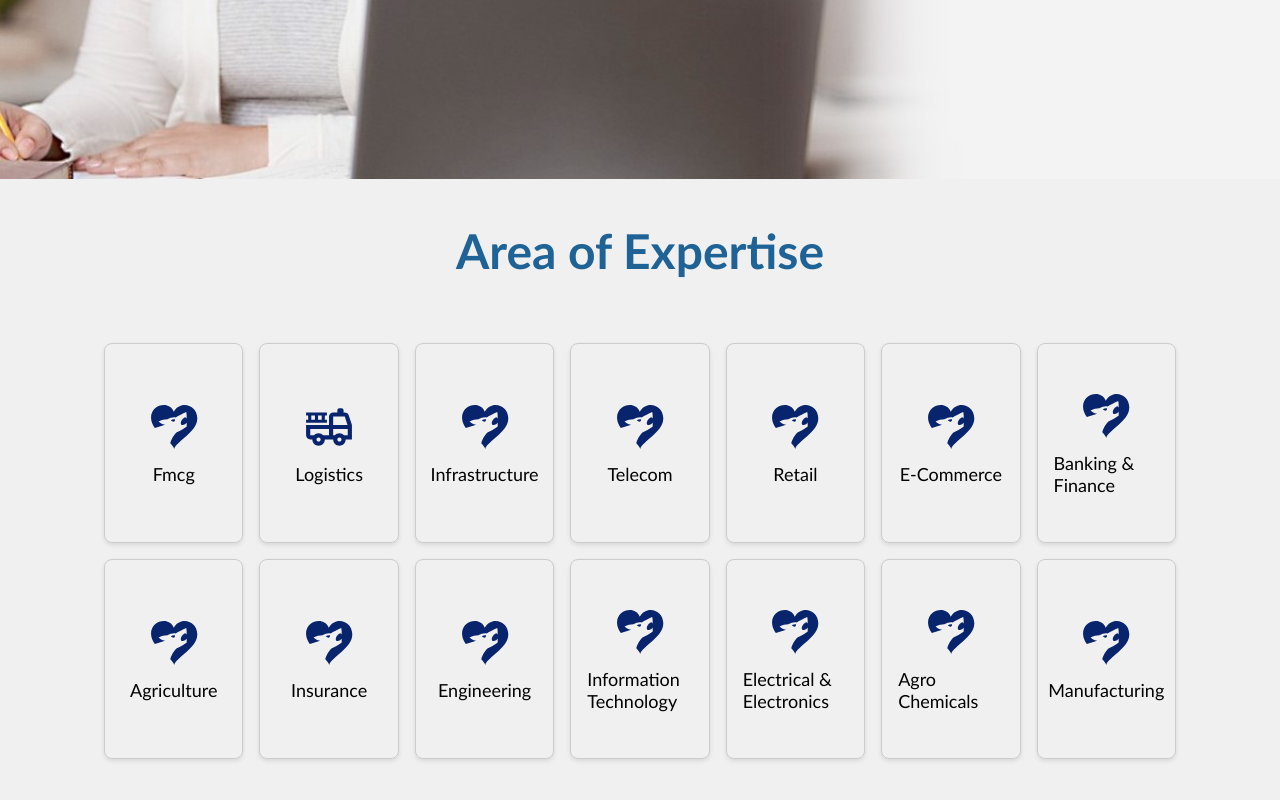
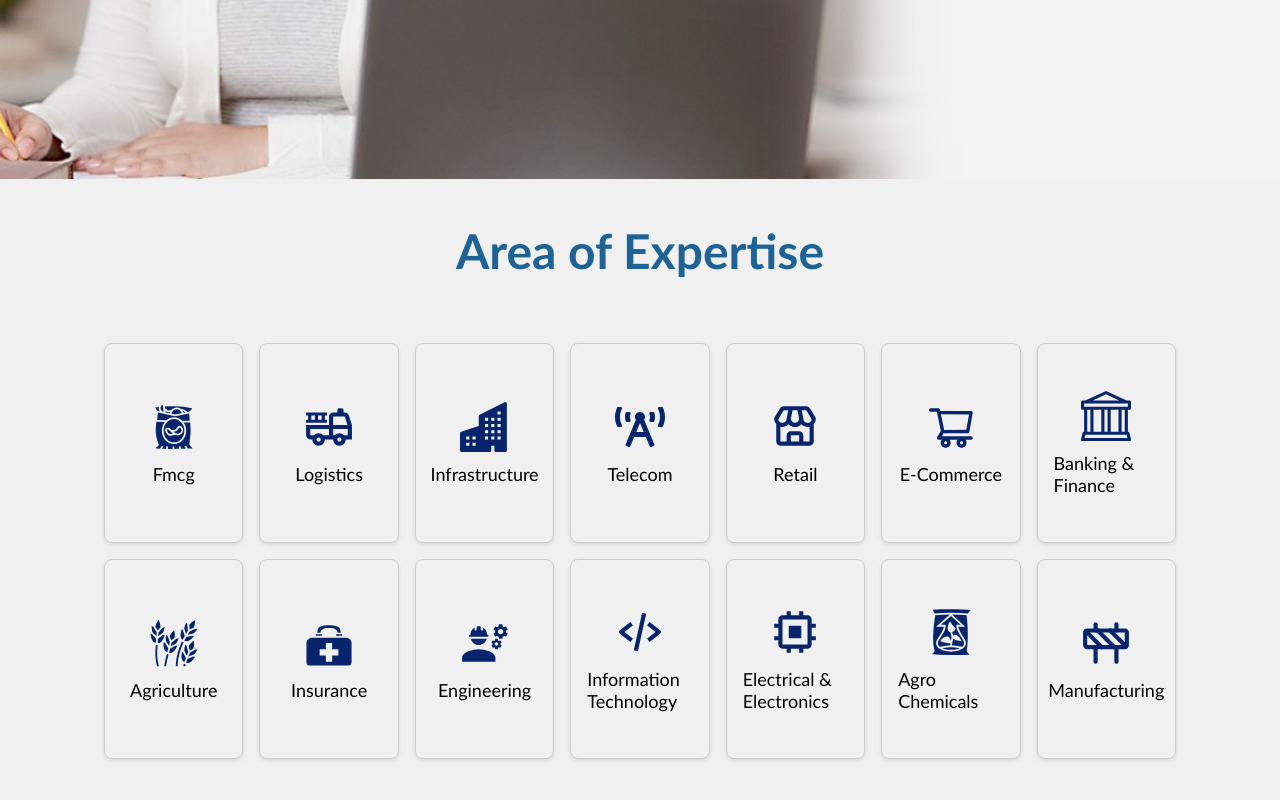
Before and after one commit to priyajeet-7396/Arbeit-testing, a React (Create React App) app: page /humancapital in a window 1280 px wide. Shown: the part 464-1264 px from the top of the page. Built offline with nearby package versions, Linux system fonts and the light colour scheme.

Commit message:
added icons

```diff
--- a/src/routes/Capabilities/Human Capital/CardContainer/CardContainer.js
+++ b/src/routes/Capabilities/Human Capital/CardContainer/CardContainer.js
@@ -1,6 +1,19 @@
 import Card from '../../../../components/Card/Card'
 import { GiLoveHowl } from 'react-icons/gi';
 import { MdOutlineFireTruck } from 'react-icons/md';
+import { FaBroadcastTower} from 'react-icons/fa';
+import { BiStore} from 'react-icons/bi';
+import { AiOutlineShoppingCart} from 'react-icons/ai';
+import { BsBank} from 'react-icons/bs';
+import { GiWheat} from 'react-icons/gi';
+import { MdEngineering} from 'react-icons/md';
+import { BiChip} from 'react-icons/bi';
+import { GiFirstAidKit} from 'react-icons/gi';
+import { BiCodeAlt} from 'react-icons/bi';
+import {LuConstruction} from 'react-icons/lu';
+import {GiFertilizerBag} from 'react-icons/gi';
+import {GiChipsBag} from 'react-icons/gi';
+import {BsBuildingsFill} from 'react-icons/bs';
 import './CardContainer.css'
 
 const CardContainer = () => {
@@ -10,20 +23,20 @@ const CardContainer = () => {
     <h1 className='card-heading'>Area of Expertise</h1>
       <div className="card-container">
 
-    <Card title="Fmcg" iconName={GiLoveHowl} />
+    <Card title="Fmcg" iconName={GiChipsBag} />
     <Card title="Logistics" iconName={MdOutlineFireTruck} />
-    <Card title="Infrastructure" iconName={GiLoveHowl} />
-    <Card title="Telecom" iconName={GiLoveHowl} />
-    <Card title="Retail" iconName={GiLoveHowl} />
-    <Card title="E-Commerce" iconName={GiLoveHowl} />
-    <Card title="Banking & Finance" iconName={GiLoveHowl} />
-    <Card title="Agriculture" iconName={GiLoveHowl} />
-    <Card title="Insurance" iconName={GiLoveHowl} />
-    <Card title="Engineering" iconName={GiLoveHowl} />
-    <Card title="Information Technology" iconName={GiLoveHowl} />
-    <Card title="Electrical & Electronics" iconName={GiLoveHowl} />
-    <Card title="Agro Chemicals" iconName={GiLoveHowl} />
-    <Card title="Manufacturing" iconName={GiLoveHowl} />
+    <Card title="Infrastructure" iconName={BsBuildingsFill} />
+    <Card title="Telecom" iconName={FaBroadcastTower} />
+    <Card title="Retail" iconName={BiStore} />
+    <Card title="E-Commerce" iconName={AiOutlineShoppingCart} />
+    <Card title="Banking & Finance" iconName={BsBank} />
+    <Card title="Agriculture" iconName={GiWheat} />
+    <Card title="Insurance" iconName={GiFirstAidKit} />
+    <Card title="Engineering" iconName={MdEngineering} />
+    <Card title="Information Technology" iconName={BiCodeAlt} />
+    <Card title="Electrical & Electronics" iconName={BiChip} />
+    <Card title="Agro Chemicals" iconName={GiFertilizerBag} />
+    <Card title="Manufacturing" iconName={LuConstruction} />
 
 
     </div>
```
